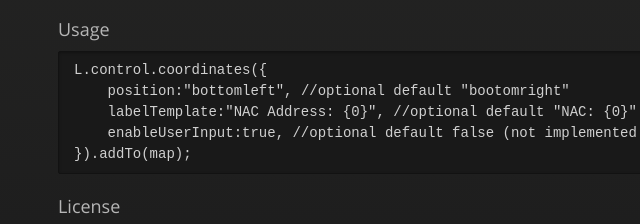
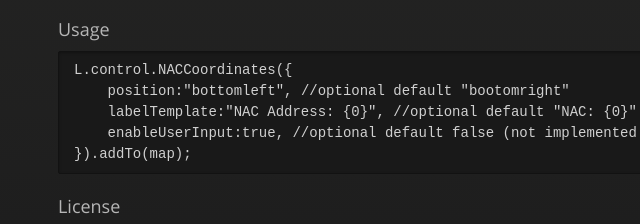
Before and after one commit to mahmoodvcs/Leaflet.NACCoordinates, a plain HTML site: page index.html in a window 1280 px wide. Shown: the part 459-683 px from the top of the page, 257-897 px from the left. Drawn offline with nearby package versions, Linux system fonts and the light colour scheme.

Commit message:
sample fixed

```diff
--- a/index.html
+++ b/index.html
@@ -52,7 +52,7 @@
 <h3>
 <a id="usage" class="anchor" href="#usage" aria-hidden="true"><span class="octicon octicon-link"></span></a>Usage</h3>
 
-<div class="highlight highlight-javascript"><pre>L.control.coordinates({
+<div class="highlight highlight-javascript"><pre>L.control.NACCoordinates({
     position<span class="pl-k">:</span><span class="pl-s1"><span class="pl-pds">"</span>bottomleft<span class="pl-pds">"</span></span>, <span class="pl-c">//optional default "bootomright"</span>
     labelTemplate<span class="pl-k">:</span><span class="pl-s1"><span class="pl-pds">"</span>NAC Address: {0}<span class="pl-pds">"</span></span>, <span class="pl-c">//optional default "NAC: {0}"</span>
     enableUserInput<span class="pl-k">:</span><span class="pl-c1">true</span>, <span class="pl-c">//optional default false (not implemented in this release)</span>
```
